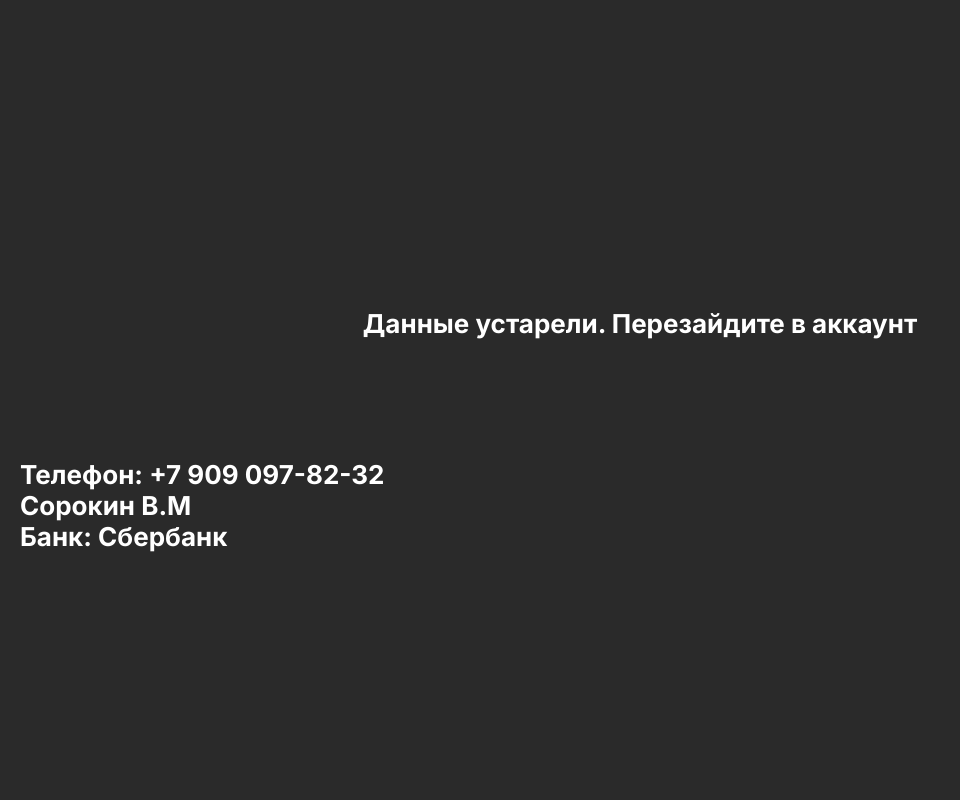
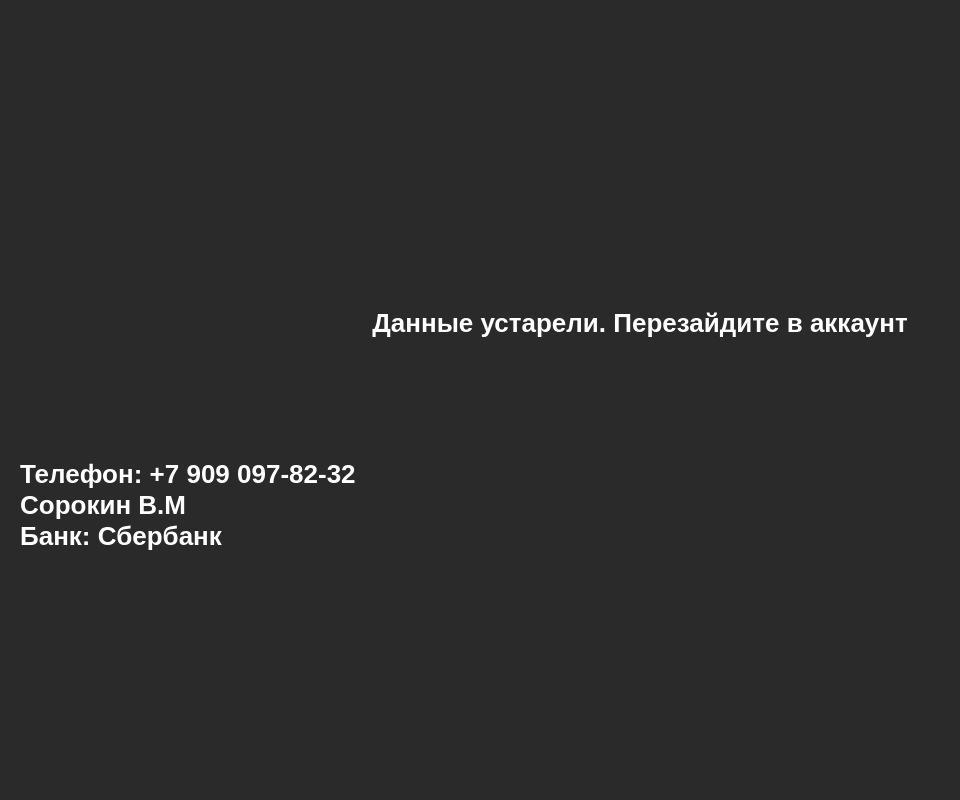
Before and after one commit to GameSense-club/site, a Flask app: page /price in a window 1280 px wide. Shown: the whole page, without its empty margins (0-960 px from the left). Run offline with Flask 3, Linux system fonts and the light colour scheme; some libraries are stand-ins or nearby versions.

Commit message:
изменён основной шрифт

```diff
--- a/static/css/main.css
+++ b/static/css/main.css
@@ -12,7 +12,7 @@
 * {
     padding: 0;
     margin: 0;
-    font-family: "Inter", sans-serif;
+    font-family: "Montserrat", sans-serif;
     font-optical-sizing: auto;
     font-style: normal;
     transition: 300ms;
```
